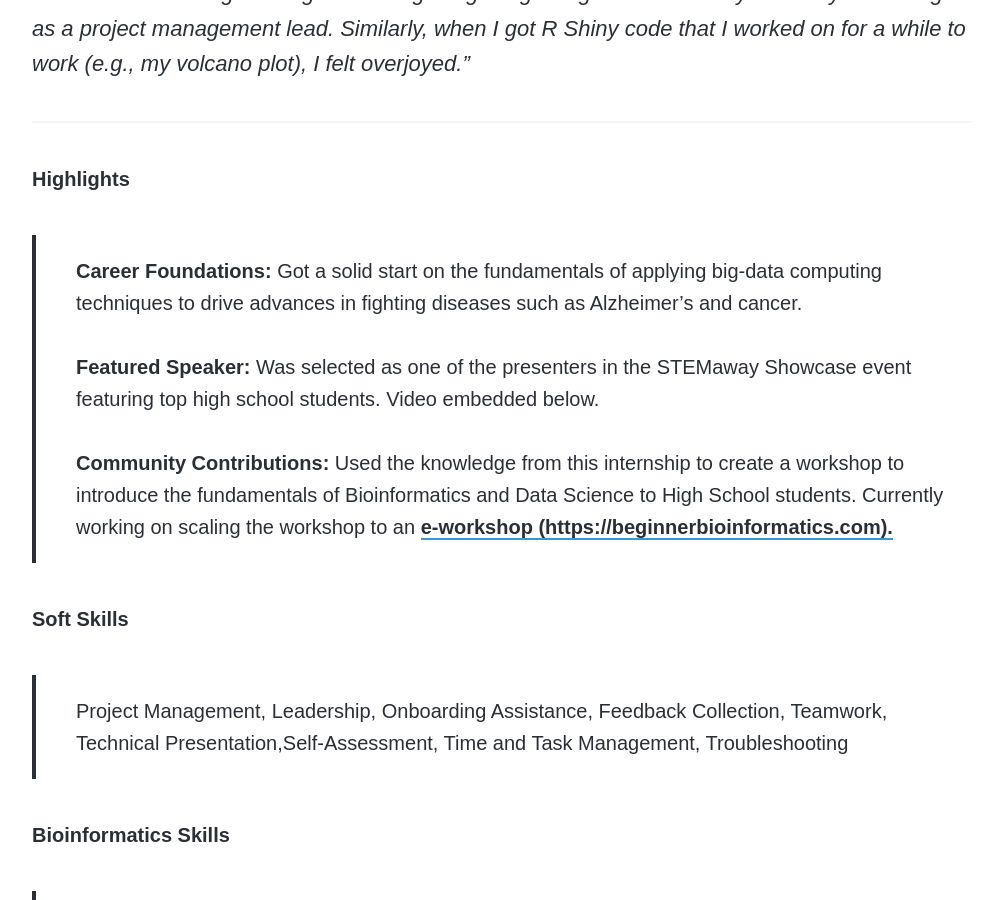
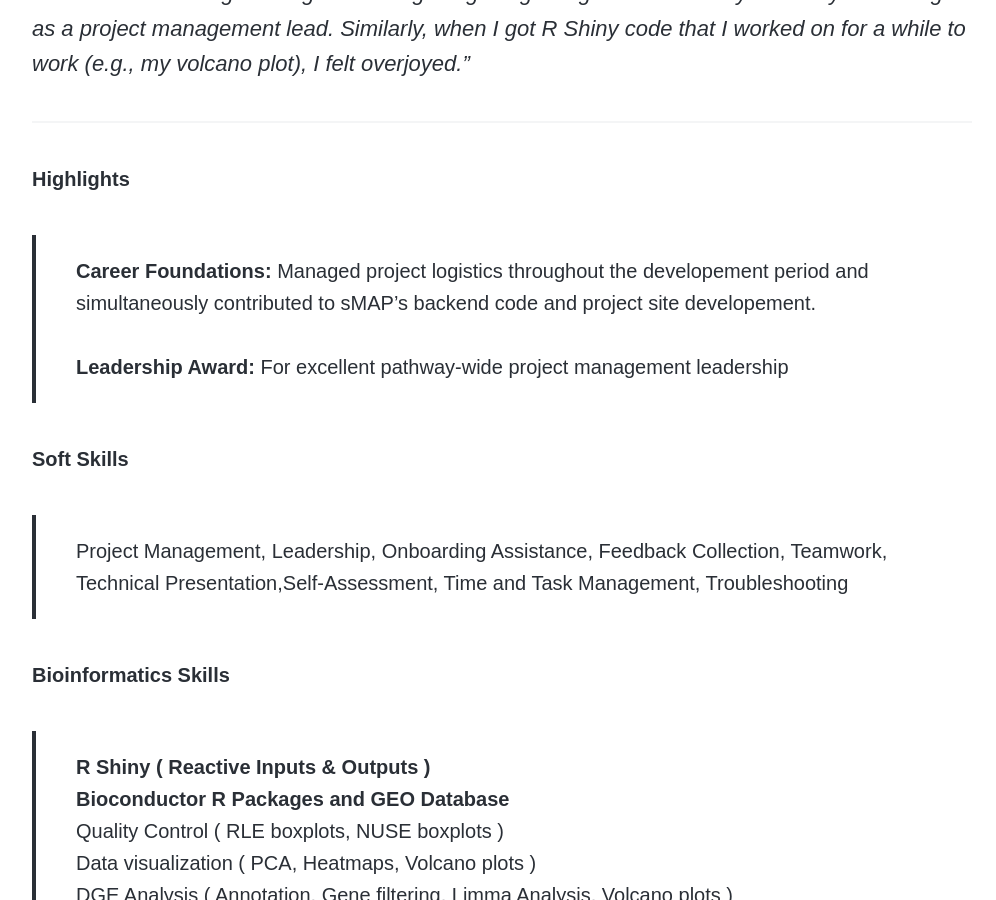
Before and after one commit to disha-22/disha-22.github.io, a Jekyll site: the page built from _projects/rshiny.md, in a window 1280 px wide and 900 px high, scrolled down 1362 px. Shown: the whole window, without its empty margins (138-1134 px from the left). Built offline with Jekyll 4.4.1, drawn with Linux system fonts in a browser that asks for light colours; nearby versions of some CDN libraries; some web fonts are replaced.

Commit message:
Update rshiny.md

```diff
--- a/_projects/rshiny.md
+++ b/_projects/rshiny.md
@@ -15,9 +15,8 @@ featured_image: '/images/app-main.jpg'
 <hr>
 
 <h6> Highlights </h6>
-> <b>Career Foundations:</b> Got a solid start on the fundamentals of applying big-data computing techniques to drive advances in fighting diseases such as Alzheimer's and cancer.
-<br><br> <b>Featured Speaker:</b> Was selected as one of the presenters in the STEMaway Showcase event featuring top high school students. Video embedded below.
-<br><br> <b>Community Contributions:</b> Used the knowledge from this internship to create a workshop to introduce the fundamentals of Bioinformatics and Data Science to High School students. Currently working on scaling the workshop to an <a  href="https://beginnerbioinformatics.com"> e-workshop (https://beginnerbioinformatics.com). </a>
+> <b>Career Foundations:</b> Managed project logistics throughout the developement period and simultaneously contributed to sMAP's backend code and project site developement.
+<br><br> <b>Leadership Award:</b> For excellent pathway-wide project management leadership
 
 <h6> Soft Skills </h6>
 > Project Management, Leadership, Onboarding Assistance, Feedback Collection, Teamwork, Technical Presentation,Self-Assessment, Time and Task Management, Troubleshooting
```
